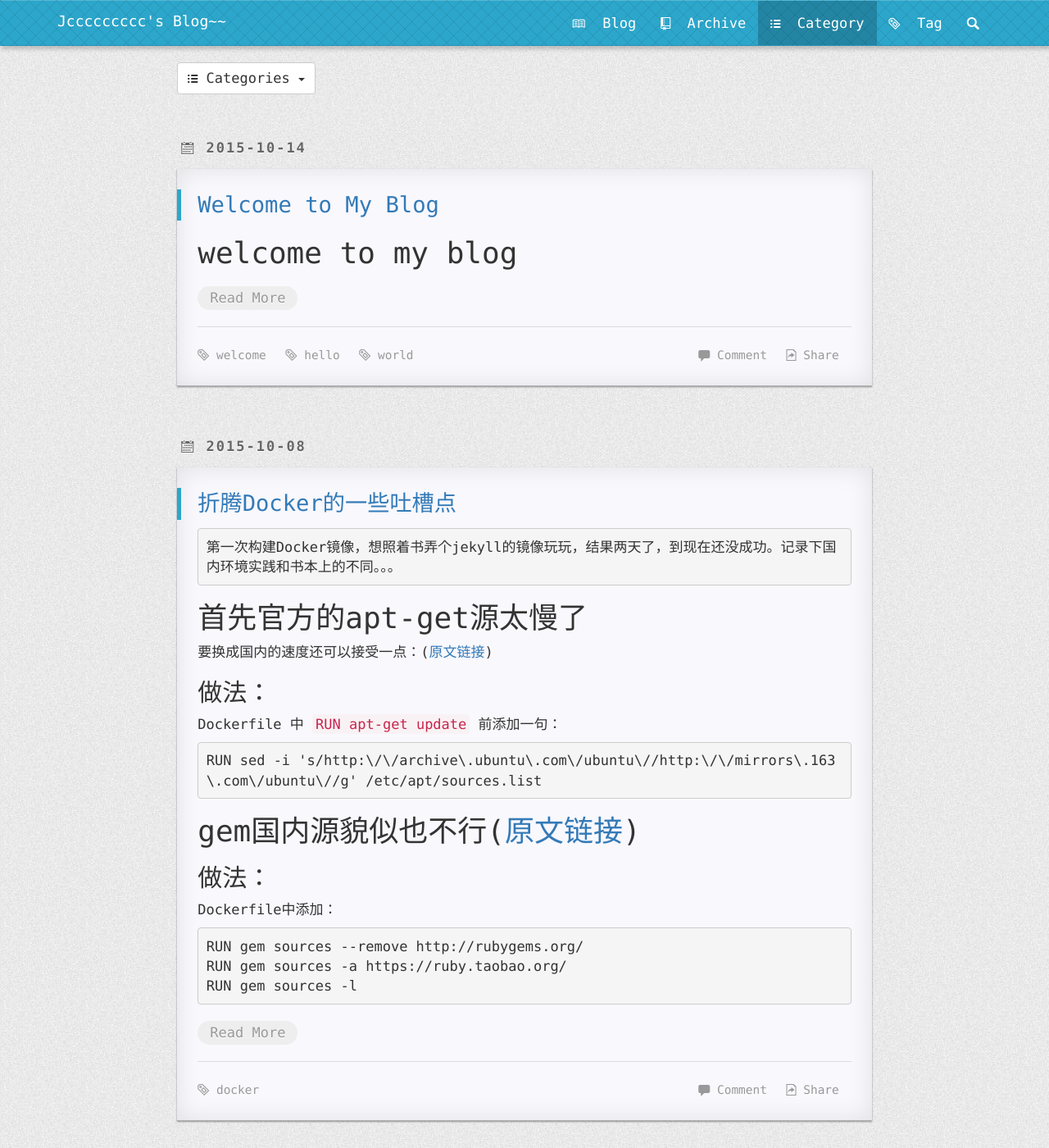
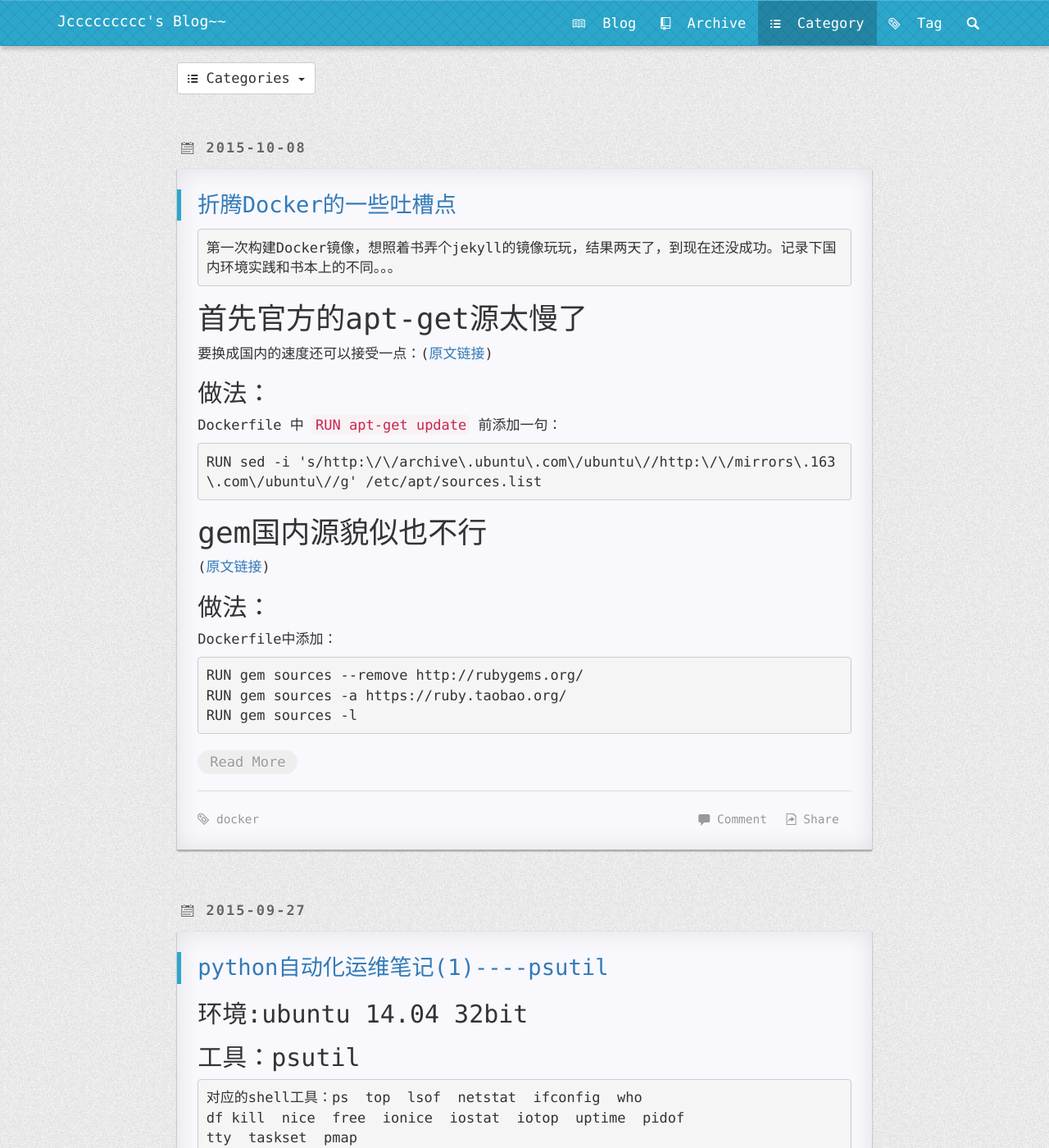
Before and after one commit to zhangjaycee/blog, a Jekyll site: the page built from pages/2category.html, in a window 1280 px wide and 1400 px high. Shown: the whole window at 82% size. Built offline with Jekyll 4.4.1, drawn with Linux system fonts in a browser that asks for light colours; nearby versions of some CDN libraries; Markdown is read by kramdown in place of the engine named in the settings; comment, search, counter and statistics services are not loaded.

Commit message:
ipdate posts

```diff
--- a/_posts/2015-10-14-welcome2.md
+++ /dev/null
@@ -1,17 +0,0 @@
----
-layout: post
-title: Welcome to My Blog
-tags: welcome hello world
-categories: weclomes
----
-
-# welcome to my blog
-
-hello,world!
-
-~~~c
-int main(void)
-{
-	printf("hello,world!\n");
-}
-~~~
```
Also changed, not shown: _posts/2015-09-27-pythonops-psutil.md (+6 -4 lines), _posts/2015-10-08-try_docker.md (+2 -1 lines).
